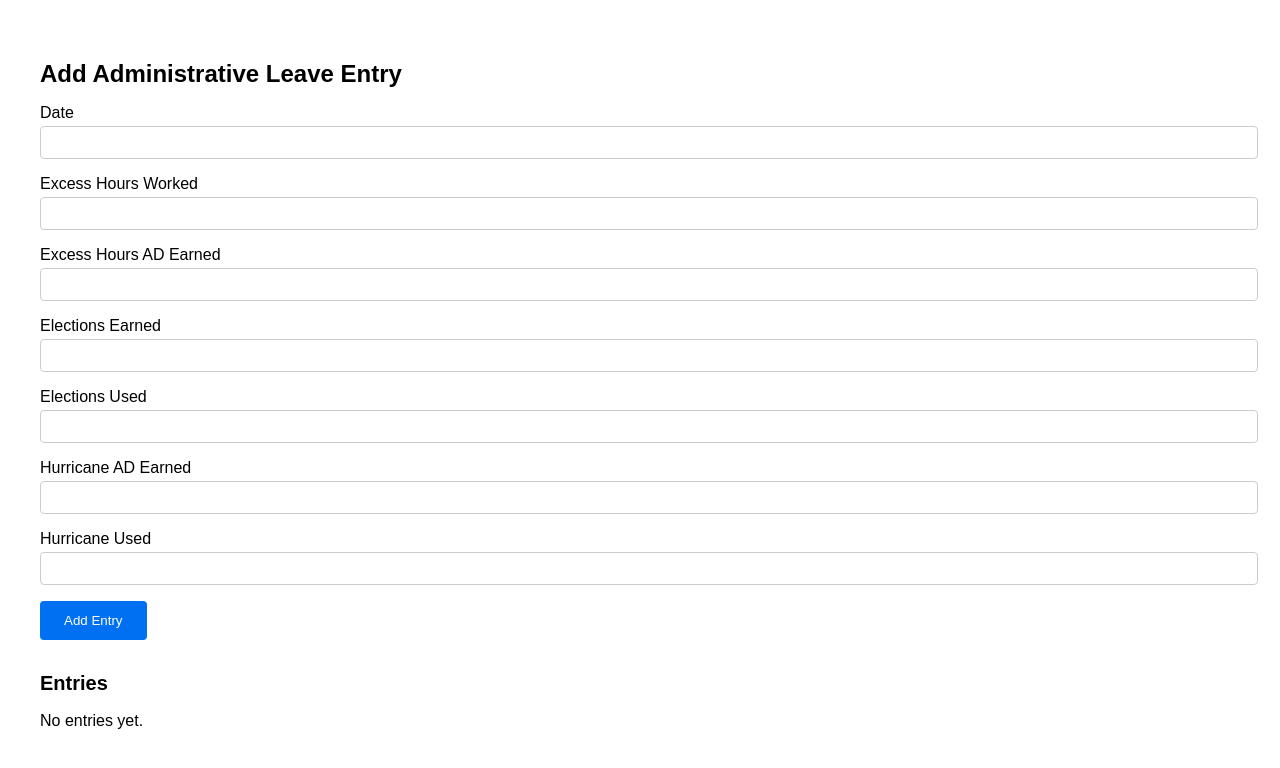
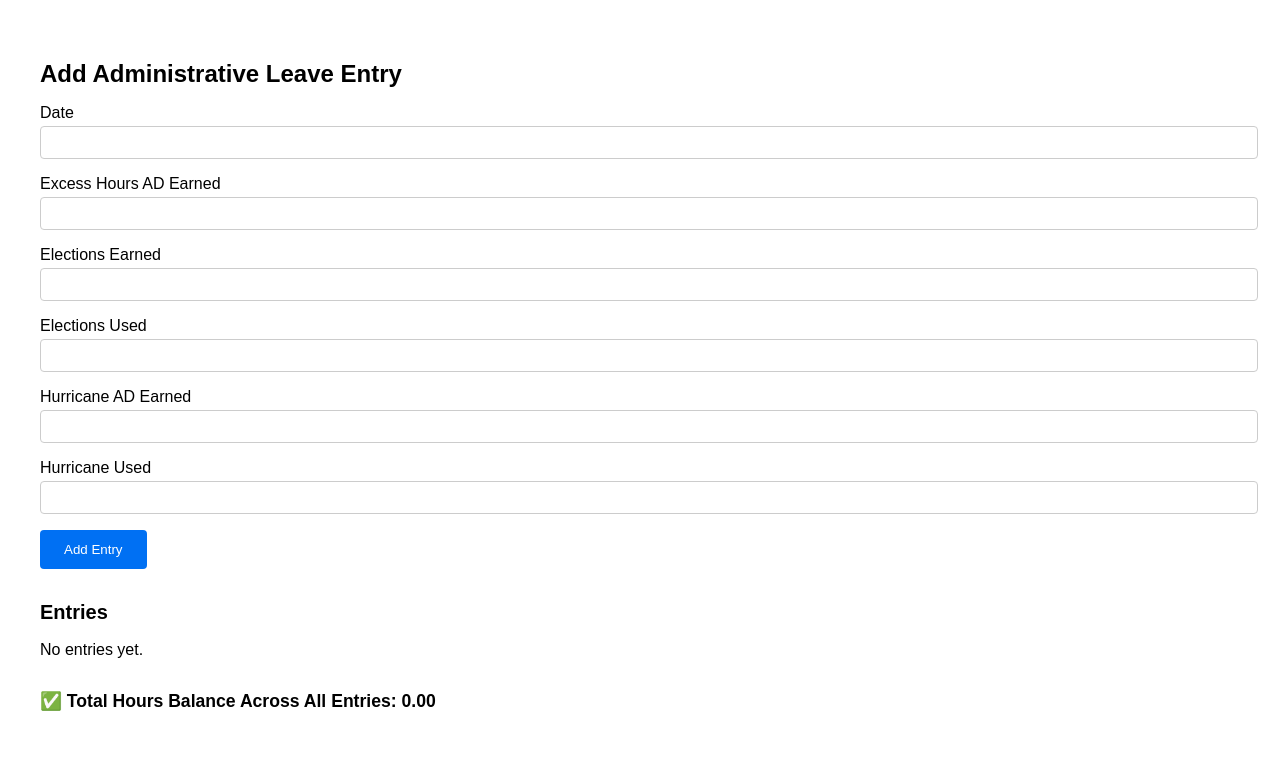
Before and after one commit to darielcd/admin-leave-tracker, a Next.js app: page / in a window 1280 px wide. Shown: the top 768 px of the page. Built offline with nearby package versions, Linux system fonts and the light colour scheme.

Commit message:
Removed excess hour field and added total balance summary

```diff
--- a/app/page.jsx
+++ b/app/page.jsx
@@ -1,12 +1,10 @@
 "use client";
-
 import { useState } from "react";
 
 export default function AdminLeaveTracker() {
   const [entries, setEntries] = useState([]);
   const [form, setForm] = useState({
     date: "",
-    excessHours: "",
     excessADEarned: "",
     electionsEarned: "",
     electionsUsed: "",
@@ -26,7 +24,6 @@ export default function AdminLeaveTracker() {
     setEntries([...entries, { ...form, ...balances }]);
     setForm({
       date: "",
-      excessHours: "",
       excessADEarned: "",
       electionsEarned: "",
       electionsUsed: "",
@@ -35,6 +32,8 @@ export default function AdminLeaveTracker() {
     });
   };
 
+  const totalBalanceSum = entries.reduce((sum, e) => sum + (e.totalBalance || 0), 0);
+
   return (
     <div style={{ padding: "2rem", fontFamily: "sans-serif" }}>
       <h2 style={{ fontSize: "1.5rem", fontWeight: "bold", marginBottom: "1rem" }}>
@@ -42,7 +41,6 @@ export default function AdminLeaveTracker() {
       </h2>
       {[
         { label: "Date", key: "date" },
-        { label: "Excess Hours Worked", key: "excessHours" },
         { label: "Excess Hours AD Earned", key: "excessADEarned" },
         { label: "Elections Earned", key: "electionsEarned" },
         { label: "Elections Used", key: "electionsUsed" },
@@ -81,7 +79,6 @@ export default function AdminLeaveTracker() {
           {entries.map((entry, index) => (
             <li key={index} style={{ marginBottom: "1rem", border: "1px solid #ddd", padding: "1rem" }}>
               <p><strong>Date:</strong> {entry.date}</p>
-              <p><strong>Excess Hours:</strong> {entry.excessHours}</p>
               <p><strong>Excess AD Earned:</strong> {entry.excessADEarned}</p>
               <p><strong>Elections Balance:</strong> {entry.electionsBalance}</p>
               <p><strong>Hurricane Balance:</strong> {entry.hurricaneBalance}</p>
@@ -90,6 +87,10 @@ export default function AdminLeaveTracker() {
           ))}
         </ul>
       )}
+
+      <div style={{ marginTop: "2rem", fontSize: "1.1rem", fontWeight: "bold" }}>
+        ✅ Total Hours Balance Across All Entries: {totalBalanceSum.toFixed(2)}
+      </div>
     </div>
   );
 }
```
